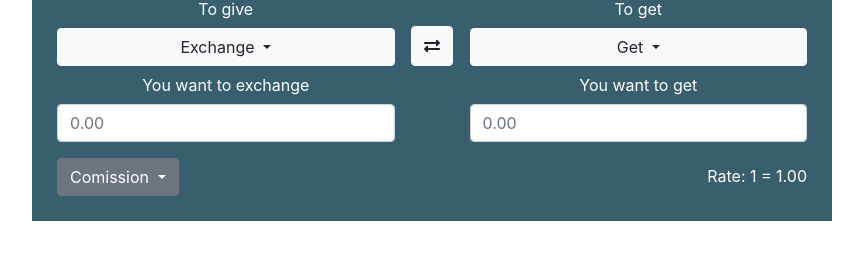
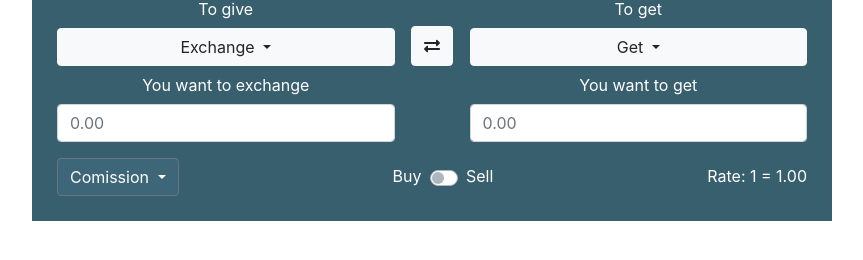
Before and after one commit to AlexYalovoy/currencyConverter, a website: page src/index.html in a window 1280 px wide. Shown: the part 330-590 px from the top of the page, without its empty margins (208-1071 px from the left). Drawn offline with nearby package versions, Linux system fonts and the light colour scheme; files that its build step writes are made by us from their sources.

Commit message:
feature/markup add switcher for buy/sell

```diff
--- a/src/index.html
+++ b/src/index.html
@@ -55,7 +55,7 @@
 		</div>
 		<div class='details'>
 			<div class='dropdown'>
-				<button class='btn btn-secondary dropdown-toggle' type='button' id='dropdownMenuButton' data-toggle='dropdown' aria-haspopup='true' aria-expanded='false'>
+				<button class='comission-btn btn btn-secondary dropdown-toggle' type='button' id='dropdownMenuButton' data-toggle='dropdown' aria-haspopup='true' aria-expanded='false'>
 					Comission
 				</button>
 				<div class='dropdown-menu' aria-labelledby='dropdownMenuButton'>
@@ -66,6 +66,13 @@
 					<a class='dropdown-item' href='#'>4%</a>
 				</div>
 			</div>
+
+			<div class="custom-control custom-switch">
+				<label class="buy-label" for="customSwitch1">Buy</label>
+				<input type="checkbox" class="custom-control-input" id="customSwitch1">
+				<label class="sell-label custom-control-label" for="customSwitch1">Sell</label>
+			</div>
+
 			<label>Rate: 1 = 1.00</label>
 		</div>
 	</div>
--- a/src/scss/index.scss
+++ b/src/scss/index.scss
@@ -50,3 +50,19 @@ body {
   flex-basis: 45%;
   text-align: center;
 }
+
+.comission-btn {
+  background: #3d6778 !important;
+}
+
+.sell-label {
+  display: inline;
+}
+
+.buy-label {
+  margin-right: 40px;
+}
+
+.custom-switch {
+  padding-left: 0;
+}
```
Also changed, not shown: build/index.css, build/index.html.
